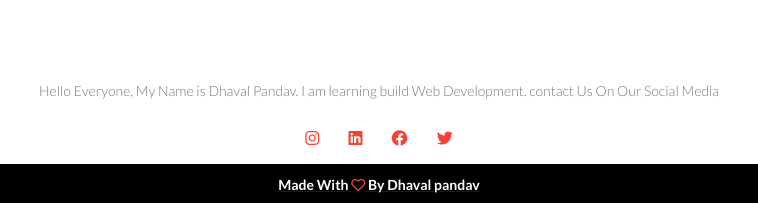
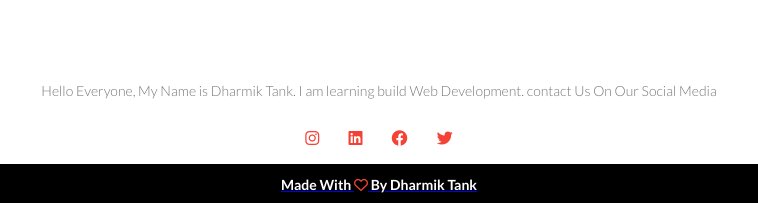
Before and after one commit to dharmik-tank-84/Art-craft, a plain HTML site: page index.html in a window 1280 px wide. Shown: the part 4119-4322 px from the top of the page, 261-1019 px from the left. Drawn offline with nearby package versions, Linux system fonts and the light colour scheme.

Commit message:
Art & craft

```diff
--- a/index.html
+++ b/index.html
@@ -246,14 +246,14 @@
           Enroll For Our Varius Onlie Courses <br />
           Anywhere From The World
         </h1>
-        <a href="contect.html" class="hero-btn">CONTACT US</a>
+        <a href="contact.html" class="hero-btn">CONTACT US</a>
       </section>
 
       <!-- --------------- Footer ----------- -->
 
       <section class="footer">
         <p>
-          Hello Everyone, My Name is Dhaval Pandav. I am learning build Web
+          Hello Everyone, My Name is Dharmik Tank. I am learning build Web
           Development. contact Us On Our Social Media
         </p>
         <div class="icons">
@@ -264,8 +264,7 @@
         </div>
         <p class="last">
           <strong
-            >Made With <i class="fa-regular fa-heart"></i> By Dhaval
-            pandav</strong
+            >Made With <i class="fa-regular fa-heart"></i> By Dharmik Tank</strong
           >
         </p>
       </section>
```
Also changed, not shown: about.html (+2 -3 lines), art_collection.html (+2 -3 lines), blog.html (+2 -3 lines), cart.html (+2 -3 lines), collage_student.html (+2 -5 lines), contact.html (+2 -3 lines), more_products.html (+2 -3 lines), product.html (+2 -3 lines), school_student.html (+2 -3 lines).
